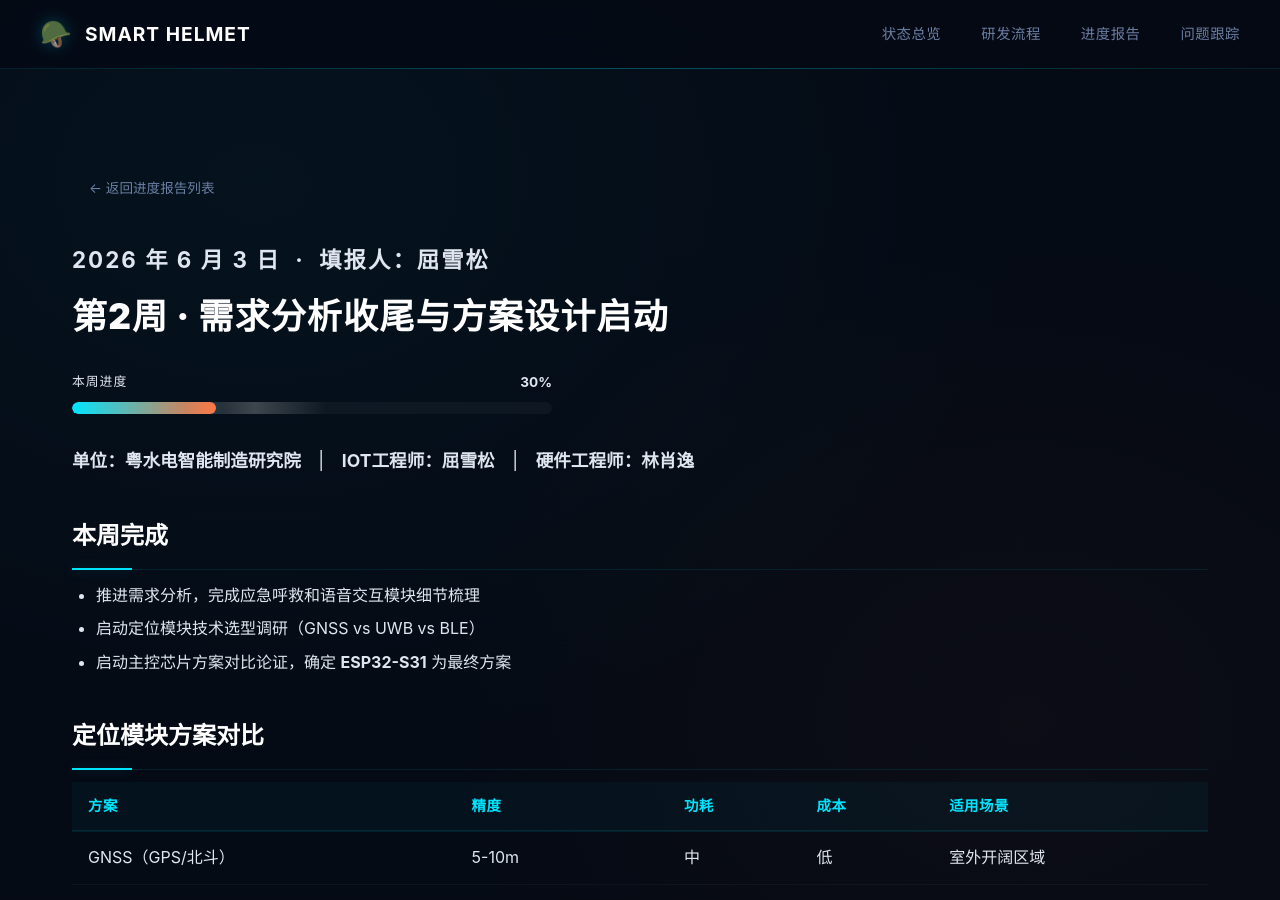
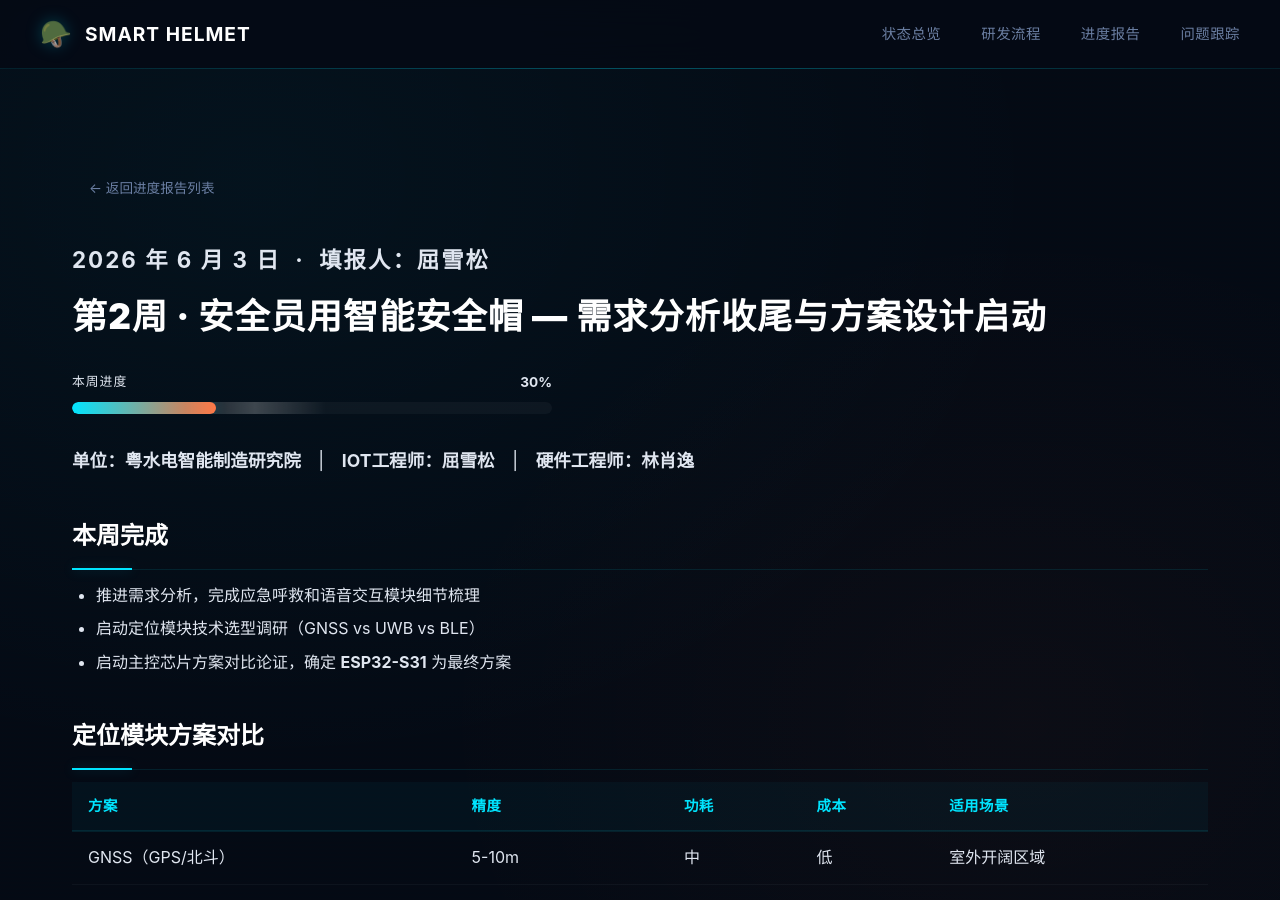
Before and after one commit to ysdcedarqu/zhinenganquanmao, a Jekyll site: the page built from _posts/weekly/2026-06-01-week02.md, in a window 1280 px wide and 900 px high. Built offline with Jekyll 4.4.1, drawn with Linux system fonts in a browser that asks for light colours.

Commit message:
进度报告标题加入产品定位：安全员用智能安全帽

```diff
--- a/_posts/weekly/2026-06-01-week02.md
+++ b/_posts/weekly/2026-06-01-week02.md
@@ -1,9 +1,10 @@
 ---
-title: 第2周 · 需求分析收尾与方案设计启动
+title: 第2周 · 安全员用智能安全帽 — 需求分析收尾与方案设计启动
 date: 2026-06-03
 organization: 粤水电智能制造研究院
 reporter: 屈雪松
 progress: 30
+product: 安全员用智能安全帽
 issues:
   - 定位模块方案对比尚未完成
   - 主控芯片方案已确定采用 ESP32-S31（待确认供货和 IDF 版本）
```
Also changed, not shown: _posts/weekly/2026-05-23-week01.md (+1 -1 lines), 3 other files.
